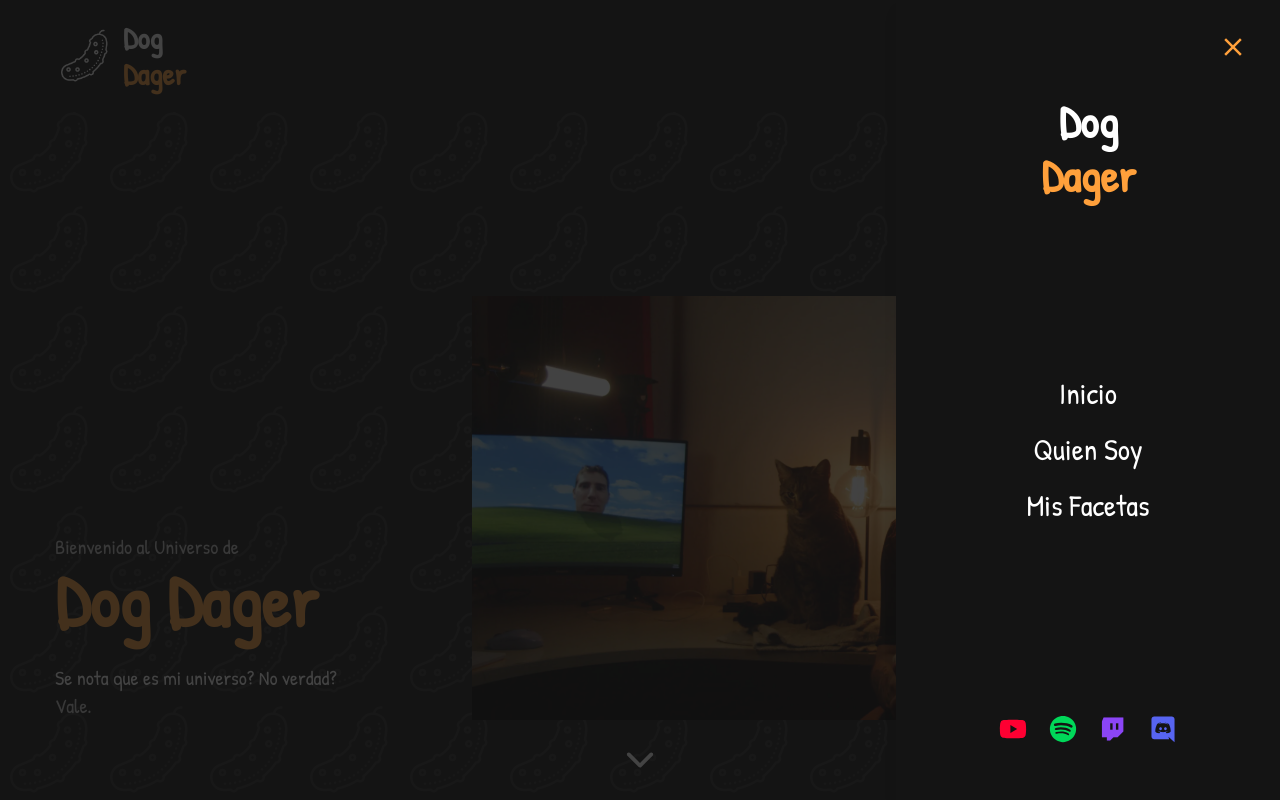
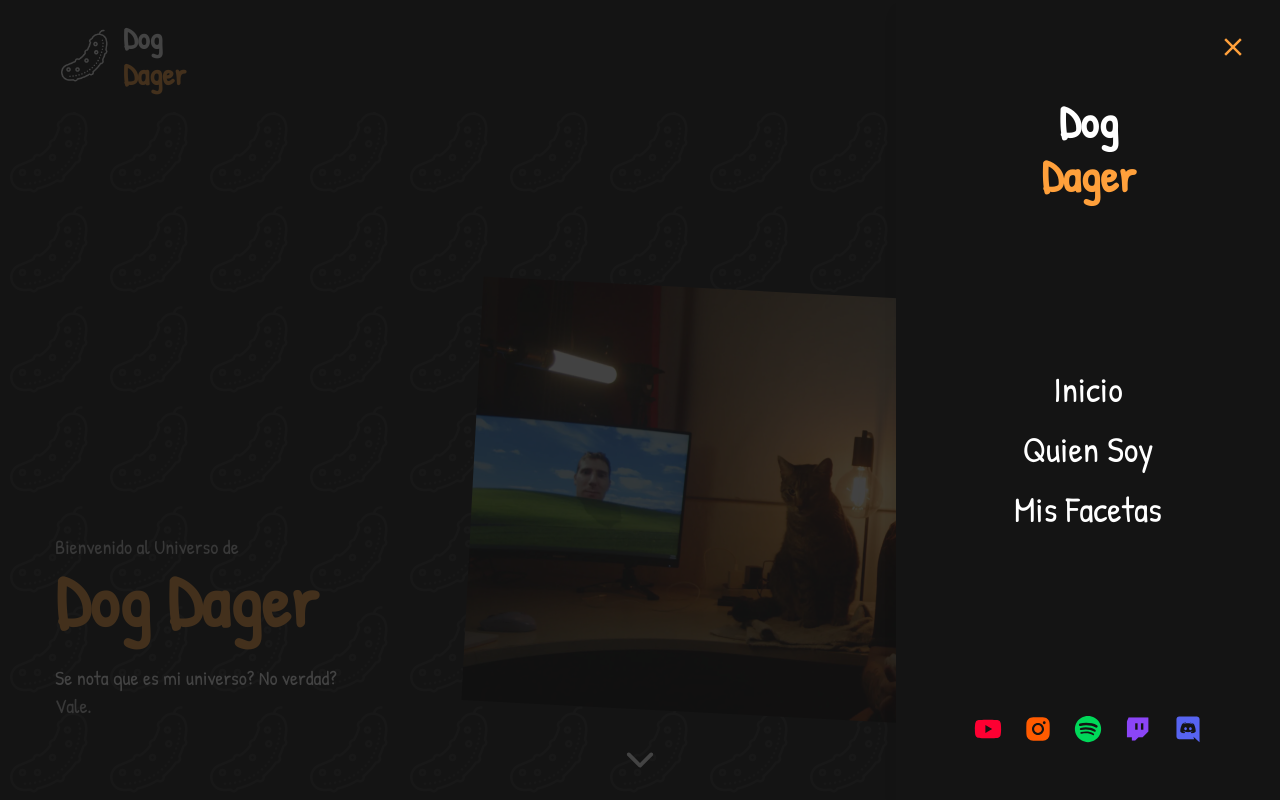
Before and after one commit to mavadev/Practica-Dager_Portafolio, a Next.js app: page / in a window 1280 px wide. Both pictures are taken after a click on the button 1209 px from the left and 56 px from the top of the page. Shown: the top 800 px of the page. Built offline with nearby package versions, Linux system fonts and the light colour scheme; a web font is replaced by a local one.

Commit message:
Animaciones de aparicion de secciones

```diff
--- a/app/globals.css
+++ b/app/globals.css
@@ -26,4 +26,17 @@
 	.h3 {
 		@apply text-[20px] md:text-[24px] leading-[1.1] font-semibold;
 	}
+	@keyframes appear {
+		from {
+			opacity: 0;
+		}
+		to {
+			opacity: 1;
+		}
+	}
+	section {
+		animation: appear linear;
+		animation-timeline: view();
+		animation-range: entry 0% cover 20%;
+	}
 }
--- a/app/sections/Canales.jsx
+++ b/app/sections/Canales.jsx
@@ -16,7 +16,7 @@ export const Canales = () => {
 					<div
 						key={index}
 						className='flex flex-col items-center text-center'>
-						<div className='relative w-36 aspect-square rounded-2xl overflow-hidden mb-5'>
+						<div className='relative w-36 aspect-square overflow-hidden mb-5'>
 							<Image
 								fill
 								objectFit='cover'
--- a/app/sections/Hero.jsx
+++ b/app/sections/Hero.jsx
@@ -34,7 +34,7 @@ export const Hero = () => {
 						fill
 						priority
 						objectFit='cover'
-						className='self-start'
+						className='rotate-3'
 						alt='Dog Dager Background'
 						src='/images/dog-dager-banner.webp'
 					/>
--- a/components/Footer.jsx
+++ b/components/Footer.jsx
@@ -50,6 +50,8 @@ export const Footer = () => {
 					</div>
 
 					{/* Links */}
+					<div>
+						<p className='text-xl uppercase text-orange/50 transition-all text-right mb-2'>enlaces</p>
 						<nav className='hidden md:flex flex-col gap-1 text-right'>
 							{links.map((link, index) => (
 								<Link
@@ -60,6 +62,7 @@ export const Footer = () => {
 								</Link>
 							))}
 						</nav>
+					</div>
 				</div>
 
 				{/* Footer */}
--- a/components/Menu.jsx
+++ b/components/Menu.jsx
@@ -27,7 +27,7 @@ const Menu = () => {
 						<Link
 							key={index}
 							href={link.path}
-							className={`${link.path === true ? 'text-orange text-4xl' : 'text-3xl'} capitalize hover:text-yellow transition-all`}>
+							className={`${link.path === true ? 'text-orange text-5xl' : 'text-4xl'} capitalize hover:text-yellow transition-all`}>
 							{link.name}
 						</Link>
 					))}
--- a/data/menuData.js
+++ b/data/menuData.js
@@ -21,6 +21,10 @@ export const networks = [
 		link: 'https://www.youtube.com/@DotDager',
 	},
 	{
+		social: socials['instagram'],
+		link: 'https://www.instagram.com/dager.32/',
+	},
+	{
 		social: socials['spotify'],
 		link: 'https://open.spotify.com/intl-es/artist/6bkClBMJd4qKxJp0J5vHsz?nd=1',
 	},
--- a/data/socials.js
+++ b/data/socials.js
@@ -1,13 +1,13 @@
-import { AiFillYoutube, AiFillSpotify, AiFillTwitch, AiFillDiscord } from 'react-icons/ai';
+import { AiFillYoutube, AiFillSpotify, AiFillTwitch, AiFillDiscord, AiFillInstagram } from 'react-icons/ai';
 
 export const socials = {
 	youtube: {
 		color: 'text-youtube',
 		icon: <AiFillYoutube />,
 	},
-	discord: {
-		color: 'text-discord',
-		icon: <AiFillDiscord />,
+	instagram: {
+		color: 'text-instagram',
+		icon: <AiFillInstagram />,
 	},
 	twitch: {
 		color: 'text-twitch',
@@ -17,4 +17,8 @@ export const socials = {
 		color: 'text-spotify',
 		icon: <AiFillSpotify />,
 	},
+	discord: {
+		color: 'text-discord',
+		icon: <AiFillDiscord />,
+	},
 };
--- a/tailwind.config.js
+++ b/tailwind.config.js
@@ -30,6 +30,7 @@ module.exports = {
 				discord: '#5764f1',
 				twitch: '#8b45f6',
 				spotify: '#00d859',
+				instagram: '#FF5B00',
 			},
 			borderRadius: {
 				lg: 'var(--radius)',
@@ -38,6 +39,6 @@ module.exports = {
 			},
 		},
 	},
-	safelist: ['text-youtube', 'text-discord', 'text-twitch', 'text-spotify'],
+	safelist: ['text-youtube', 'text-discord', 'text-twitch', 'text-spotify', 'text-instagram'],
 	plugins: [require('tailwindcss-animate')],
 };
```
Lines whose indentation alone changed are shown as unchanged.
